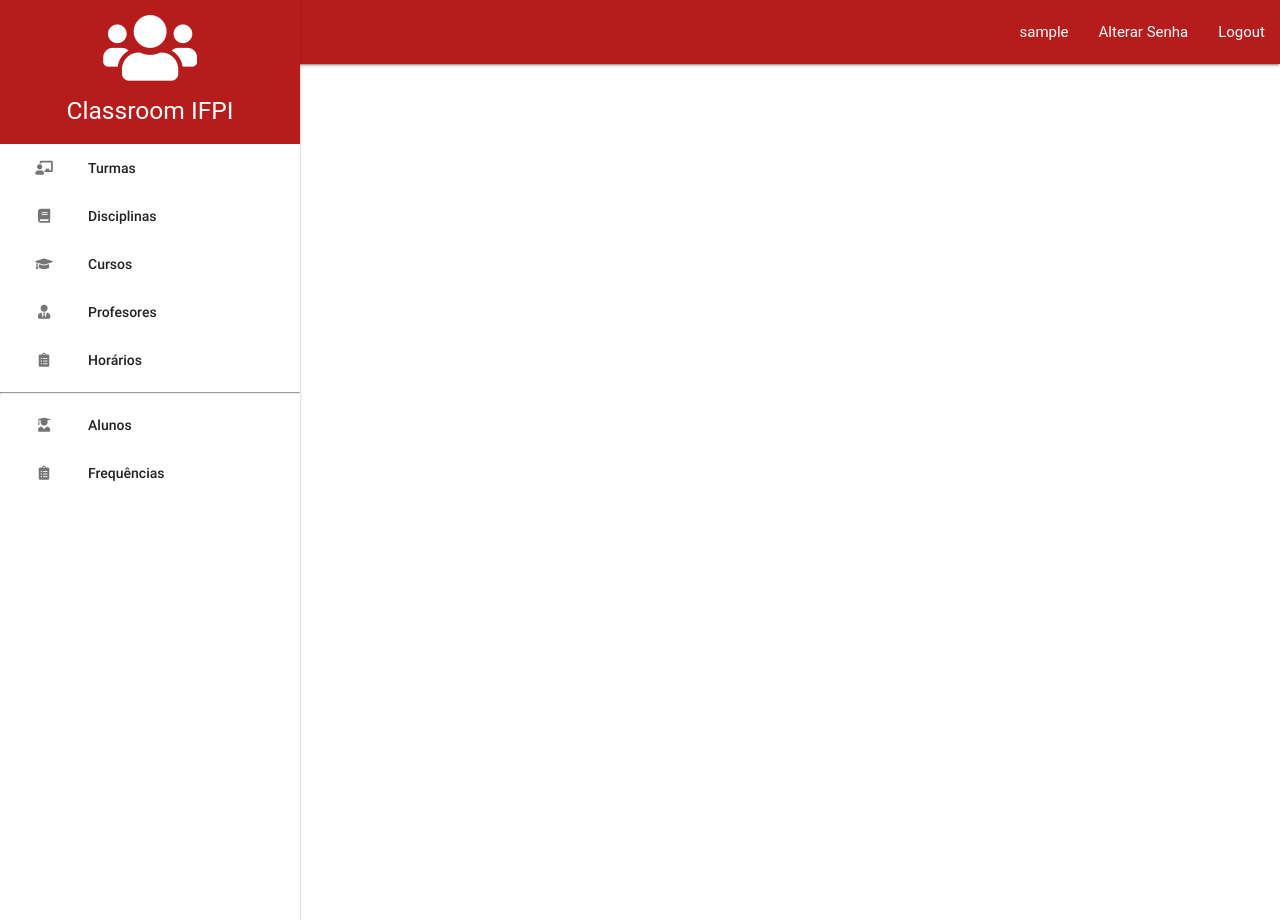
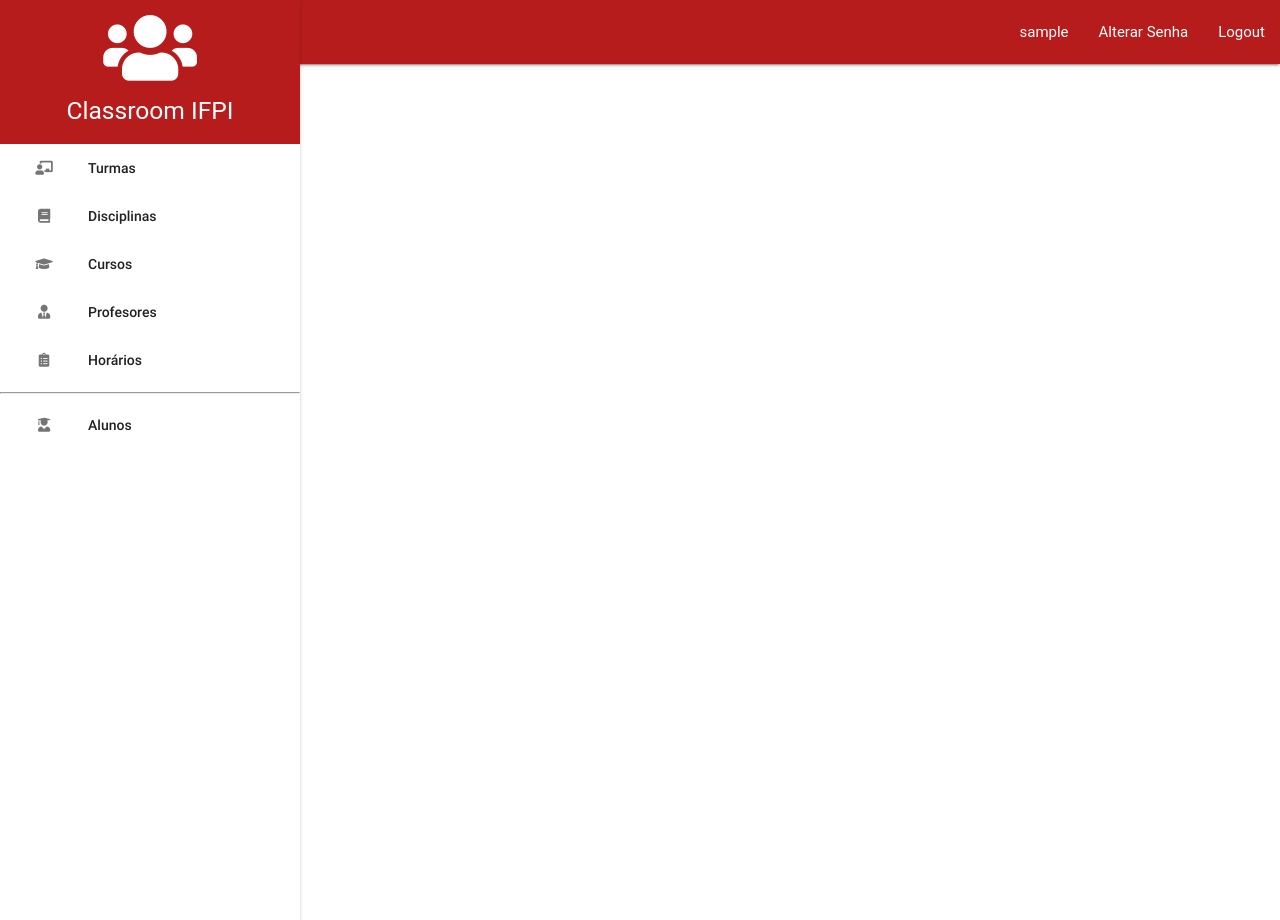
Before and after one commit to HipolitoJr/classroom-ifpi, a Django app: page /painel/ in a window 1280 px wide. Run offline with Django 3.2, Linux system fonts and the light colour scheme; the visitor is signed in with stand-in values (Sample User, id 1); some libraries are stand-ins or nearby versions; some web fonts are replaced.

```diff
--- a/classroom_ifpi/painel/templates/base.html
+++ b/classroom_ifpi/painel/templates/base.html
@@ -60,12 +60,7 @@
             Alunos
         </a>
     </li>
-    <li>
-        <a href="#!">
-            <i class="fas fa-fw fa-clipboard-list"></i>
-            Frequências
-        </a>
-    </li>
+
 
 </ul>
 
```
